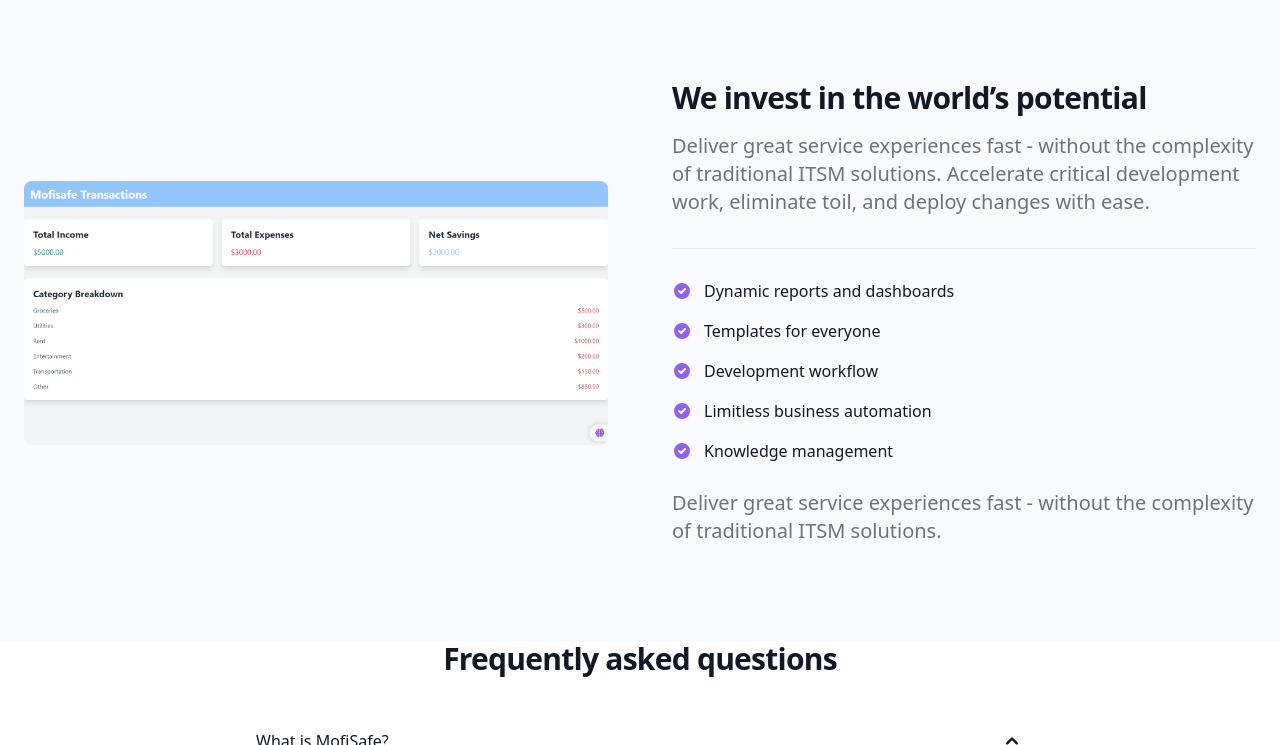
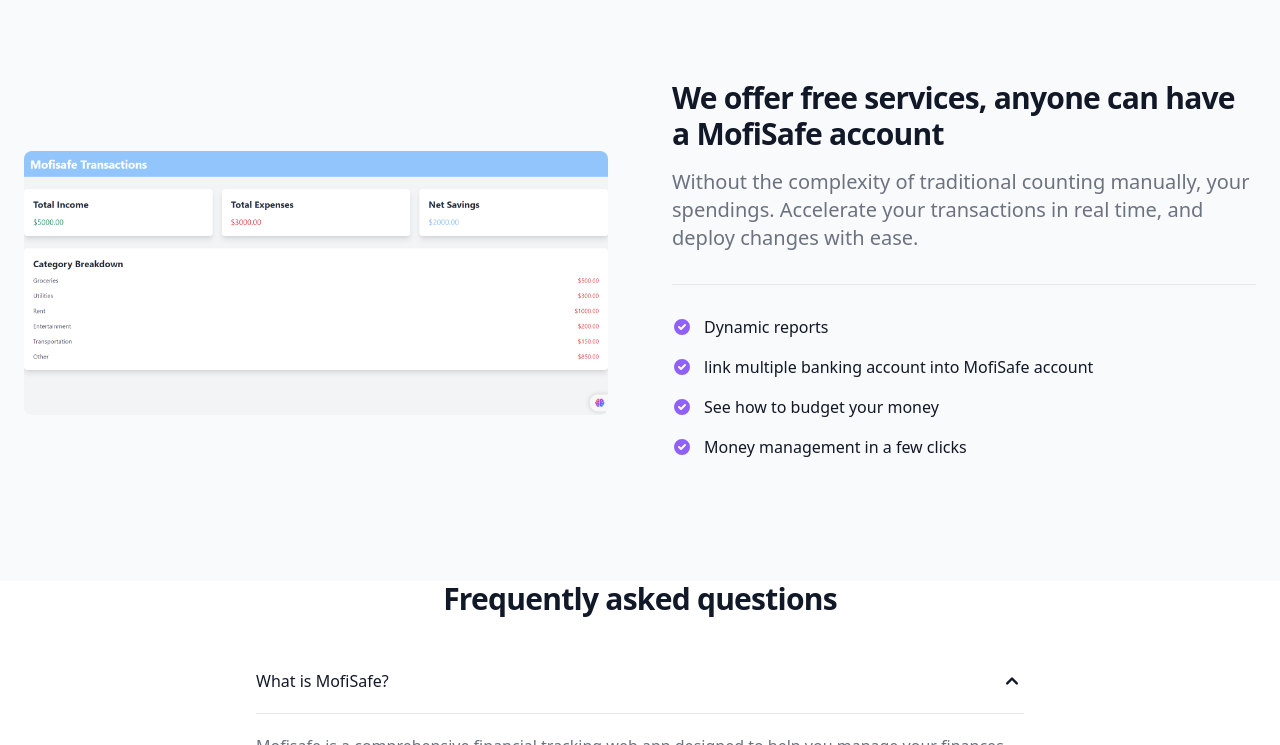
Before and after one commit to ezeisraeljohn/ezeisraeljohn.github.io, a website: page index.html in a window 1280 px wide. Shown: the part 1255-2000 px from the top of the page. Drawn offline with nearby package versions, Linux system fonts and the light colour scheme.

Commit message:
Update index.html

```diff
--- a/index.html
+++ b/index.html
@@ -130,7 +130,7 @@
             <div class="items-center gap-8 lg:grid lg:grid-cols-2 xl:gap-16">
                 <div class="text-gray-500 sm:text-lg dark:text-gray-400">
                     <h2 class="mb-4 text-3xl font-extrabold tracking-tight text-gray-900 dark:text-white">Our Dashboard</h2>
-                    <p class="mb-8 font-light lg:text-xl">We deliver visual representation for your spendings, a breakdown of categories, graphical view of spendings and income, and a summary of your speending calculated.</p>
+                    <p class="mb-8 font-light lg:text-xl">We deliver visual representation for your spendings, a breakdown of categories, graphical view of spendings and income, and a summary of your spending calculated.</p>
                     <!-- List -->
                     <ul role="list" class="pt-8 space-y-5 border-t border-gray-200 my-7 dark:border-gray-700">
                         <li class="flex space-x-3">
@@ -157,37 +157,31 @@
             <div class="items-center gap-8 lg:grid lg:grid-cols-2 xl:gap-16">
                 <img class="hidden w-full mb-4 rounded-lg lg:mb-0 lg:flex" src="./images/mofisaf_transaction.png" alt="feature image 2">
                 <div class="text-gray-500 sm:text-lg dark:text-gray-400">
-                    <h2 class="mb-4 text-3xl font-extrabold tracking-tight text-gray-900 dark:text-white">We invest in the world’s potential</h2>
-                    <p class="mb-8 font-light lg:text-xl">Deliver great service experiences fast - without the complexity of traditional ITSM solutions. Accelerate critical development work, eliminate toil, and deploy changes with ease.</p>
+                    <h2 class="mb-4 text-3xl font-extrabold tracking-tight text-gray-900 dark:text-white">We offer free services, anyone can have a MofiSafe account</h2>
+                    <p class="mb-8 font-light lg:text-xl">Without the complexity of traditional counting manually, your spendings. Accelerate your transactions in real time, and deploy changes with ease.</p>
                     <!-- List -->
                     <ul role="list" class="pt-8 space-y-5 border-t border-gray-200 my-7 dark:border-gray-700">
                         <li class="flex space-x-3">
                             <!-- Icon -->
                             <svg class="flex-shrink-0 w-5 h-5 text-purple-500 dark:text-purple-400" fill="currentColor" viewBox="0 0 20 20" xmlns="http://www.w3.org/2000/svg"><path fill-rule="evenodd" d="M10 18a8 8 0 100-16 8 8 0 000 16zm3.707-9.293a1 1 0 00-1.414-1.414L9 10.586 7.707 9.293a1 1 0 00-1.414 1.414l2 2a1 1 0 001.414 0l4-4z" clip-rule="evenodd"></path></svg>
-                            <span class="text-base font-medium leading-tight text-gray-900 dark:text-white">Dynamic reports and dashboards</span>
+                            <span class="text-base font-medium leading-tight text-gray-900 dark:text-white">Dynamic reports</span>
                         </li>
                         <li class="flex space-x-3">
                             <!-- Icon -->
                             <svg class="flex-shrink-0 w-5 h-5 text-purple-500 dark:text-purple-400" fill="currentColor" viewBox="0 0 20 20" xmlns="http://www.w3.org/2000/svg"><path fill-rule="evenodd" d="M10 18a8 8 0 100-16 8 8 0 000 16zm3.707-9.293a1 1 0 00-1.414-1.414L9 10.586 7.707 9.293a1 1 0 00-1.414 1.414l2 2a1 1 0 001.414 0l4-4z" clip-rule="evenodd"></path></svg>
-                            <span class="text-base font-medium leading-tight text-gray-900 dark:text-white">Templates for everyone</span>
+                            <span class="text-base font-medium leading-tight text-gray-900 dark:text-white">link multiple banking account into MofiSafe account</span>
                         </li>
                         <li class="flex space-x-3">
                             <!-- Icon -->
                             <svg class="flex-shrink-0 w-5 h-5 text-purple-500 dark:text-purple-400" fill="currentColor" viewBox="0 0 20 20" xmlns="http://www.w3.org/2000/svg"><path fill-rule="evenodd" d="M10 18a8 8 0 100-16 8 8 0 000 16zm3.707-9.293a1 1 0 00-1.414-1.414L9 10.586 7.707 9.293a1 1 0 00-1.414 1.414l2 2a1 1 0 001.414 0l4-4z" clip-rule="evenodd"></path></svg>
-                            <span class="text-base font-medium leading-tight text-gray-900 dark:text-white">Development workflow</span>
+                            <span class="text-base font-medium leading-tight text-gray-900 dark:text-white">See how to budget your money</span>
                         </li>
                         <li class="flex space-x-3">
                             <!-- Icon -->
                             <svg class="flex-shrink-0 w-5 h-5 text-purple-500 dark:text-purple-400" fill="currentColor" viewBox="0 0 20 20" xmlns="http://www.w3.org/2000/svg"><path fill-rule="evenodd" d="M10 18a8 8 0 100-16 8 8 0 000 16zm3.707-9.293a1 1 0 00-1.414-1.414L9 10.586 7.707 9.293a1 1 0 00-1.414 1.414l2 2a1 1 0 001.414 0l4-4z" clip-rule="evenodd"></path></svg>
-                            <span class="text-base font-medium leading-tight text-gray-900 dark:text-white">Limitless business automation</span>
-                        </li>
-                        <li class="flex space-x-3">
-                            <!-- Icon -->
-                            <svg class="flex-shrink-0 w-5 h-5 text-purple-500 dark:text-purple-400" fill="currentColor" viewBox="0 0 20 20" xmlns="http://www.w3.org/2000/svg"><path fill-rule="evenodd" d="M10 18a8 8 0 100-16 8 8 0 000 16zm3.707-9.293a1 1 0 00-1.414-1.414L9 10.586 7.707 9.293a1 1 0 00-1.414 1.414l2 2a1 1 0 001.414 0l4-4z" clip-rule="evenodd"></path></svg>
-                            <span class="text-base font-medium leading-tight text-gray-900 dark:text-white">Knowledge management</span>
+                            <span class="text-base font-medium leading-tight text-gray-900 dark:text-white">Money management in a few clicks</span>
                         </li>
                     </ul>
-                    <p class="font-light lg:text-xl">Deliver great service experiences fast - without the complexity of traditional ITSM solutions.</p>
                 </div>
             </div>
         </div>
```
